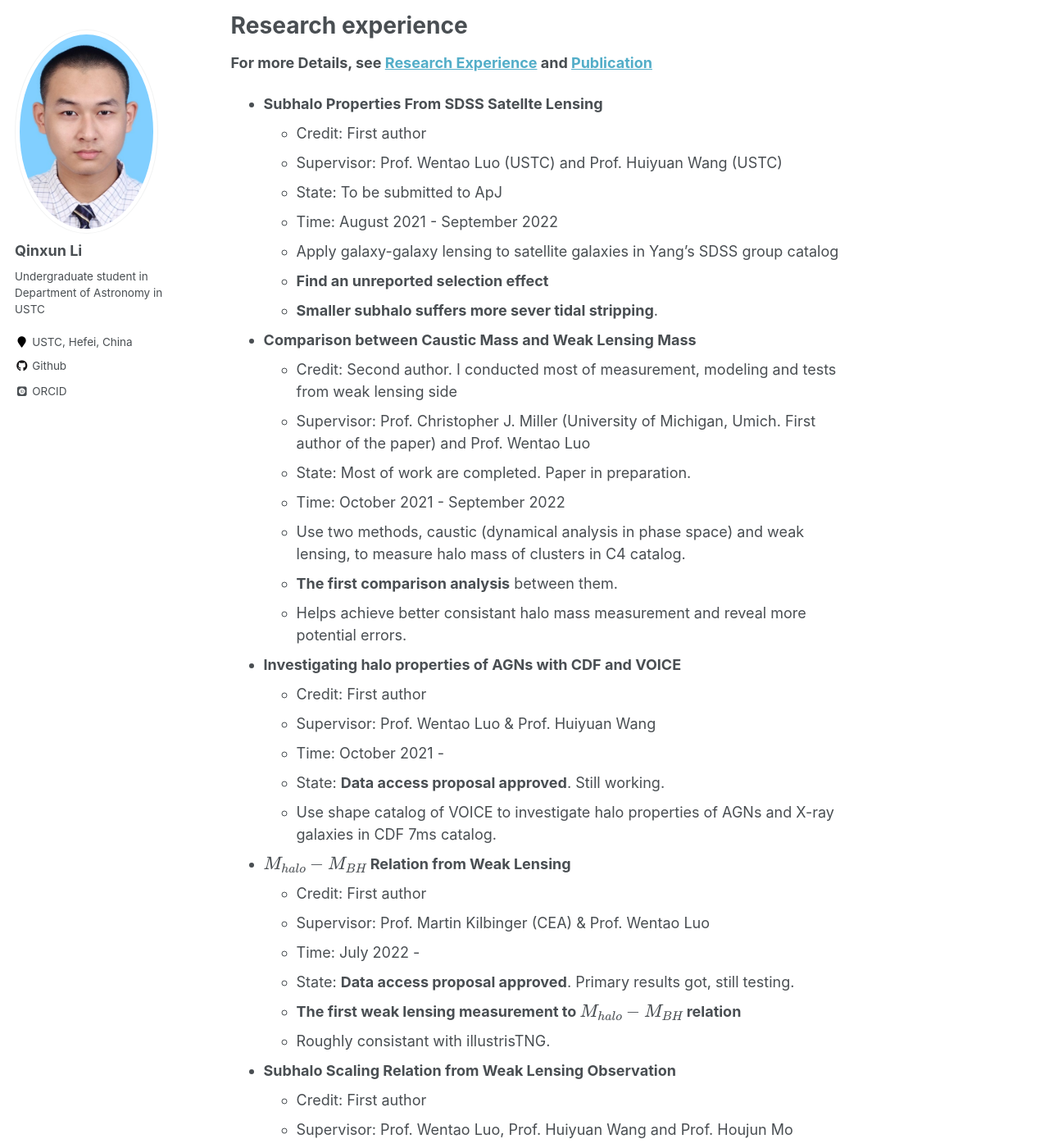
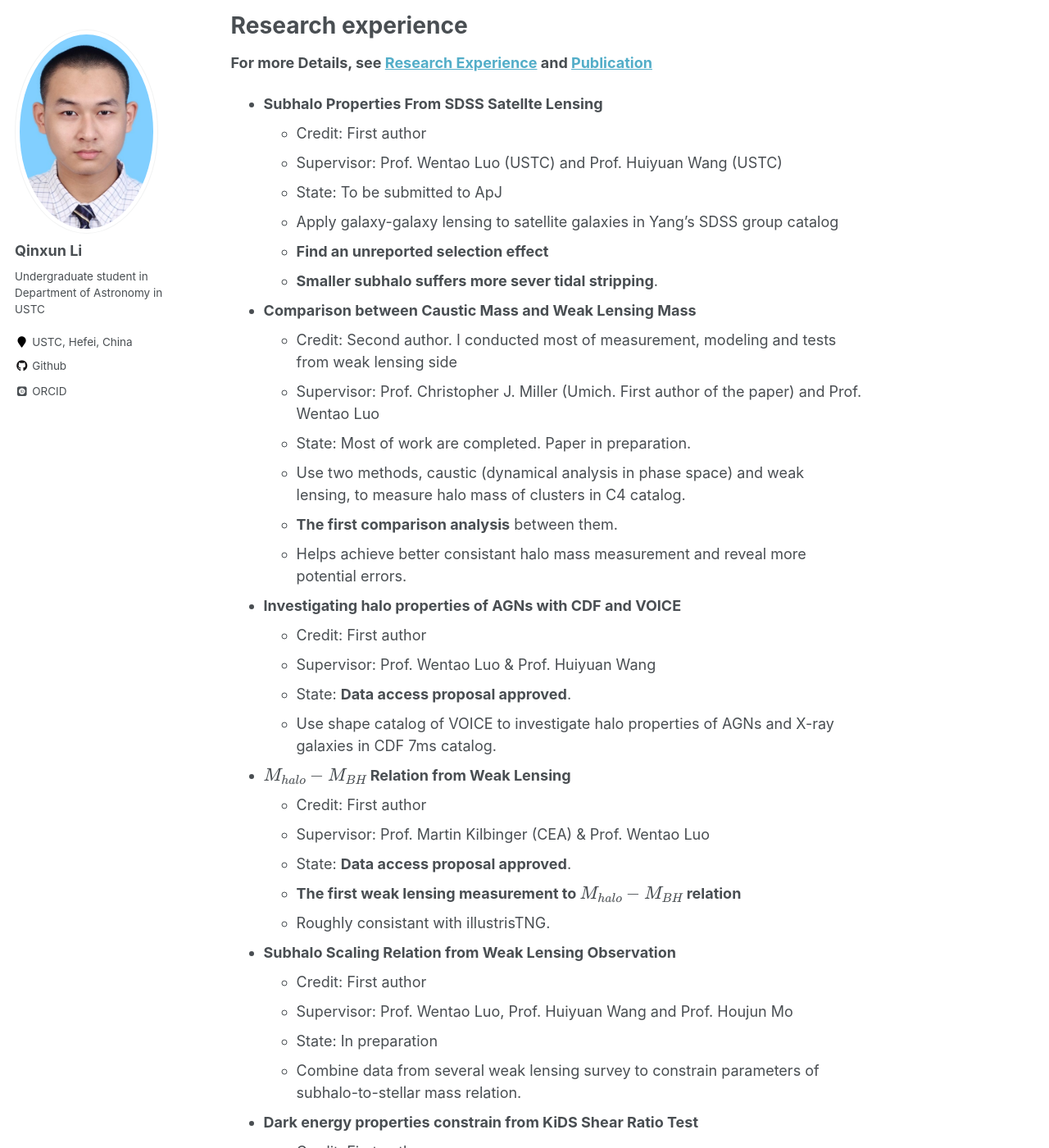
Before and after one commit to qxli2333/qxli2333.github.io, a Jekyll site: the page built from _pages/about.md, in a window 1280 px wide and 1400 px high, scrolled down 354 px. Shown: the whole window at 82% size. Built offline with Jekyll 4.4.1, drawn with Linux system fonts in a browser that asks for light colours; some web fonts are replaced; formulas are drawn with MathJax 3; some of the changed text lies outside the part shown.

Commit message:
modified:   _pages/about.md

```diff
--- a/_pages/about.md
+++ b/_pages/about.md
@@ -19,7 +19,6 @@ Research experience
   * Credit: First author
   * Supervisor: Prof. Wentao Luo (USTC) and Prof. Huiyuan Wang (USTC)
   * State: To be submitted to ApJ
-  * Time: August 2021 - September 2022
   * Apply galaxy-galaxy lensing to satellite galaxies in Yang's SDSS group catalog
   * **Find an unreported selection effect**
   * **Smaller subhalo suffers more sever tidal stripping**.
@@ -27,9 +26,8 @@ Research experience
 
 * **Comparison between Caustic Mass and Weak Lensing Mass**
   * Credit: Second author. I conducted most of measurement, modeling and tests from weak lensing side
-  * Supervisor: Prof. Christopher J. Miller (University of Michigan, Umich. First author of the paper) and Prof. Wentao Luo
+  * Supervisor: Prof. Christopher J. Miller (Umich. First author of the paper) and Prof. Wentao Luo
   * State: Most of work are completed. Paper in preparation.
-  * Time: October 2021 - September 2022
   * Use two methods, caustic (dynamical analysis in phase space) and weak lensing, to measure halo mass of clusters in C4 catalog.
   * **The first comparison analysis** between them.
   * Helps achieve better consistant halo mass measurement and reveal more potential errors.
@@ -37,29 +35,25 @@ Research experience
 * **Investigating halo properties of AGNs with CDF and VOICE**
   * Credit: First author
   * Supervisor: Prof. Wentao Luo & Prof. Huiyuan Wang
-  * Time: October 2021 -
-  * State: **Data access proposal approved**. Still working.
+  * State: **Data access proposal approved**.
   * Use shape catalog of VOICE to investigate halo properties of AGNs and X-ray galaxies in CDF 7ms catalog.
 
 * **$M_{halo}-M_{BH}$ Relation from Weak Lensing**
   * Credit: First author
   * Supervisor: Prof. Martin Kilbinger (CEA) & Prof. Wentao Luo
-  * Time: July 2022 -
-  * State: **Data access proposal approved**. Primary results got, still testing.
+  * State: **Data access proposal approved**.
   * **The first weak lensing measurement to $M_{halo}-M_{BH}$ relation**
   * Roughly consistant with illustrisTNG.
 
 * **Subhalo Scaling Relation from Weak Lensing Observation**
   * Credit: First author
   * Supervisor: Prof. Wentao Luo, Prof. Huiyuan Wang and Prof. Houjun Mo
-  * Time: July 2022 -
   * State: In preparation
   * Combine data from several weak lensing survey to constrain parameters of subhalo-to-stellar mass relation.
 
 * **Dark energy properties constrain from KiDS Shear Ratio Test**
   * Credit: First author .
   * Supervisor: Prof. Matin Kilbinger and Prof. Wentao Luo
-  * Time: March 2023 -
   * State: In preparation
   * Try to constrain cosmological parameters from shear ratio test with calibrated redshift distribution.
 
```
